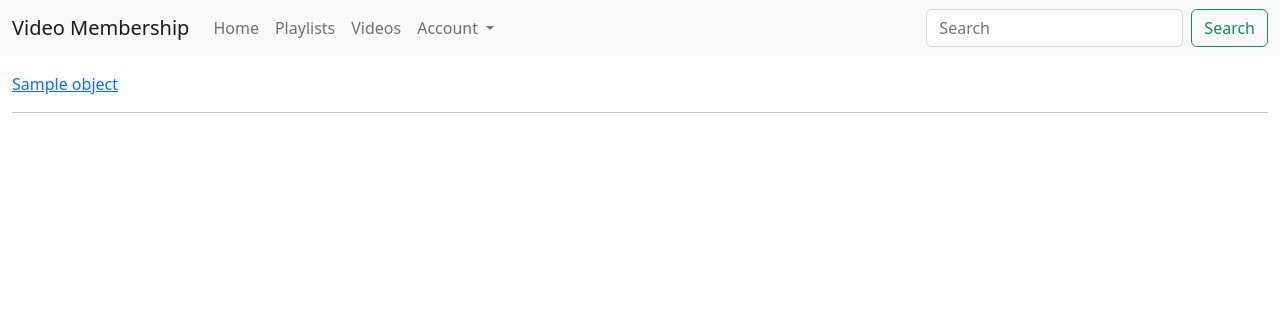
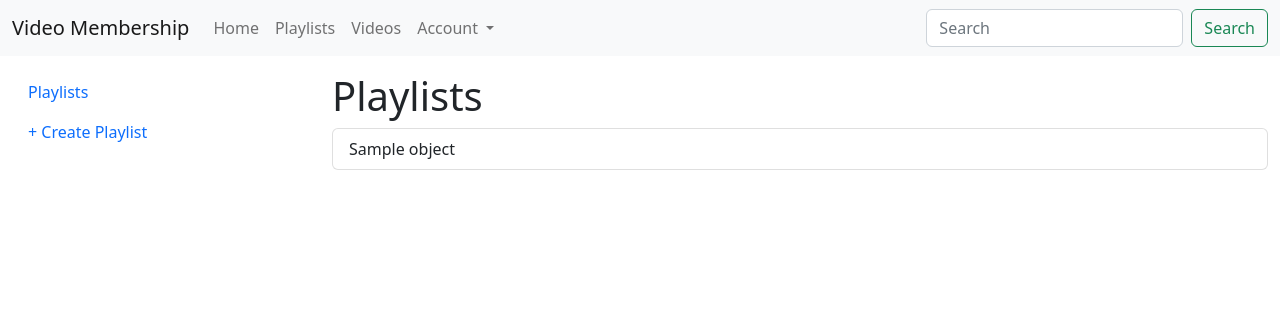
Before and after one commit to Sai-Santhan/video-membership-site, a Python web app: template app/templates/playlists/list.html in a window 1280 px wide. Shown: the top 316 px of the page. Run offline with Jinja, Linux system fonts and the light colour scheme; the template is opened without the code that fills it: most values are stand-ins (such as "Sample title", 1, 10 or a date in 2020); some libraries are stand-ins or nearby versions.

Commit message:
Used grid and columns to include 'Sidebar' template and list-group component.

```diff
--- a/app/templates/playlists/list.html
+++ b/app/templates/playlists/list.html
@@ -2,16 +2,23 @@
 
 {% block content %}
 
-    {% for object in object_list %}
-        <a href="{{ object.path }}">
-            {% if not object.title %}
-                {{ object.db_id }}
-            {% else %}
-                {{ object.title }}
-            {% endif %}
-        </a>
-        <hr>
-    {% endfor %}
+    <div class='row'>
+        <div class='col-12 col-md-3'>
+            {% include 'playlists/sidebar.html' %}
+        </div>
 
+        <div class='col-12 col-md-9'>
+            <h1>Playlists</h1>
+            <div class="list-group">
+                {% for object in object_list %}
 
+                    <a class="list-group-item list-group-item-action" href="{{ object.path }}">
+                        {% if not object.title %}{{ object.db_id }}{% else %}{{ object.title }}{% endif %}
+                    </a>
+
+                {% endfor %}
+            </div>
+        </div>
+
+    </div>
 {% endblock %}
```
